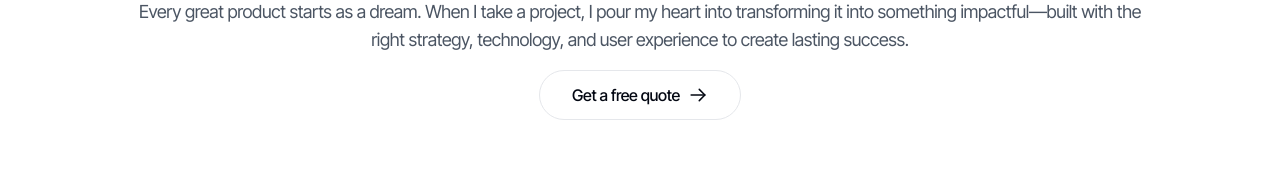
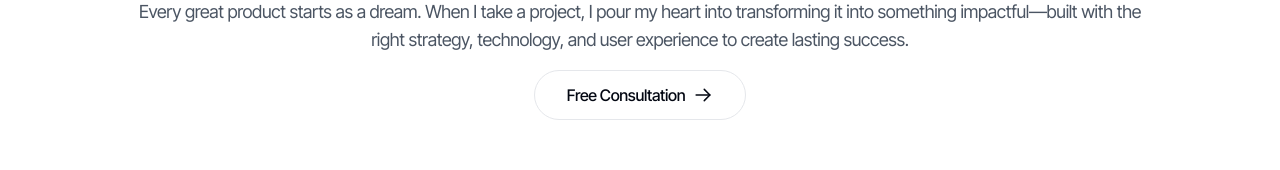
Before and after one commit to ashishmohapatra240/niharrout, a Next.js app: page / in a window 1280 px wide. Shown: the part 517-687 px from the top of the page. Built offline with nearby package versions, Linux system fonts and the light colour scheme.

Commit message:
Update button text and link in Articles and Hero components

```diff
--- a/components/sections/Articles.tsx
+++ b/components/sections/Articles.tsx
@@ -42,7 +42,7 @@ export default function Articles() {
           and share some insights
         </h2>
         <div className="flex justify-end items-center">
-          <Button href="https://niharrout.medium.com/" variant="secondary">
+          <Button href="https://blog.niharrout.com/ " variant="secondary">
             View All Insights
           </Button>
         </div>
--- a/components/sections/Hero.tsx
+++ b/components/sections/Hero.tsx
@@ -46,7 +46,7 @@ const Hero = () => {
             variant="secondary"
             className="px-8 py-3 rounded-full text-base md:text-lg w-fit hover:scale-105 transition-transform duration-300 mb-4"
           >
-            Get a free quote
+            Free Consultation
           </Button>
         </div>
       </div>
```
